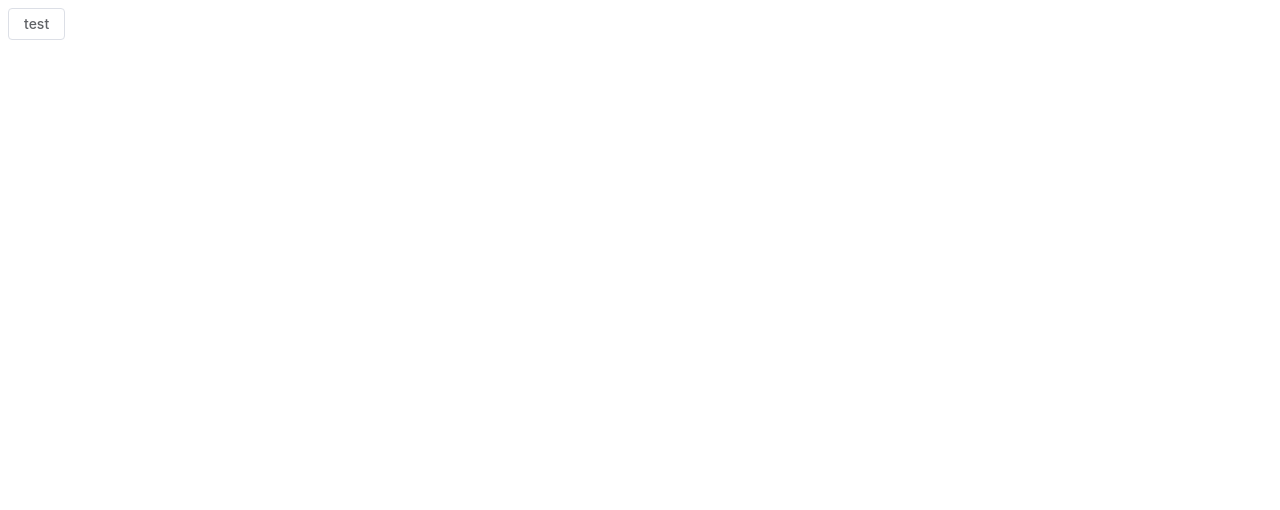
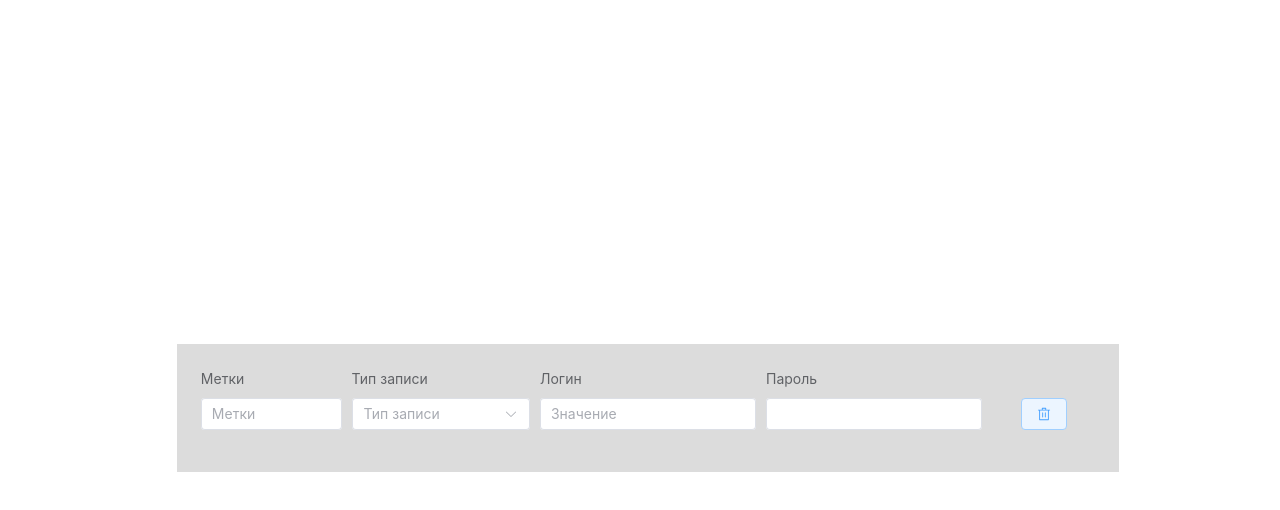
Before and after one commit to Inoooooor/saaSoft, a Vue app: page / in a window 1280 px wide. Shown: the top 510 px of the page. Built offline with nearby package versions, Linux system fonts and the light colour scheme; the HTML template or start-up script is replaced by a standard one.

Commit message:
Начало формы

```diff
--- a/src/App.vue
+++ b/src/App.vue
@@ -1,9 +1,97 @@
-<script setup lang="ts"></script>
-
 <template>
   <main>
-    <el-button>test</el-button>
+    <el-row>
+      <!-- <el-alert type="info" description="Для указания нескольких" show-icon /> -->
+      <el-form :inline="false" :model="form" class="form" label-position="top">
+        <el-row :gutter="10" class="form-item">
+          <el-col :span="4">
+            <el-form-item label="Метки">
+              <el-input v-model="form.marks" placeholder="Метки" clearable />
+            </el-form-item>
+          </el-col>
+          <el-col :span="5">
+            <el-form-item label="Тип записи">
+              <el-select v-model="form.recordType" placeholder="Тип записи" clearable>
+                <el-option label="Локальная" value="local" />
+                <el-option label="LDAP" value="ldap" />
+              </el-select>
+            </el-form-item>
+          </el-col>
+          <el-col :span="6">
+            <el-form-item label="Логин">
+              <el-input v-model="form.login" placeholder="Значение"></el-input>
+            </el-form-item>
+          </el-col>
+          <el-col :span="6">
+            <el-form-item label="Пароль">
+              <el-input v-model="form.password" show-password></el-input>
+            </el-form-item>
+          </el-col>
+          <el-col :span="3">
+            <div class="delete-btn-wrapper">
+              <el-form-item>
+                <el-button plain :icon="Delete" type="primary" @click="onSubmit"></el-button>
+              </el-form-item>
+            </div>
+          </el-col>
+        </el-row>
+      </el-form>
+    </el-row>
   </main>
 </template>
 
-<style scoped></style>
+<script lang="ts" setup>
+import { reactive } from 'vue'
+import { Delete } from '@element-plus/icons-vue'
+
+interface Form {
+  marks: string
+  recordType: string
+  login: string
+  password: string
+}
+
+const form = reactive<Form>({
+  marks: '',
+  recordType: '',
+  login: '',
+  password: '',
+})
+
+const onSubmit = () => {
+  console.log('submit!')
+}
+</script>
+
+<style>
+main {
+  display: flex;
+  justify-content: center;
+  align-items: center;
+  flex-direction: column;
+  height: 100dvh;
+  width: 100dvw;
+}
+
+.form {
+  width: 100%;
+  /* height: 70%; */
+  background-color: rgba(0, 0, 0, 0.136);
+  padding: 1.5rem;
+}
+
+.delete-btn-wrapper {
+  width: 100%;
+  height: 100%;
+  display: flex;
+  justify-content: center;
+  align-items: flex-end;
+}
+/* .form .el-input {
+  --el-input-width: 100px;
+}
+
+.form .el-select {
+  --el-select-width: 100px;
+} */
+</style>
```
